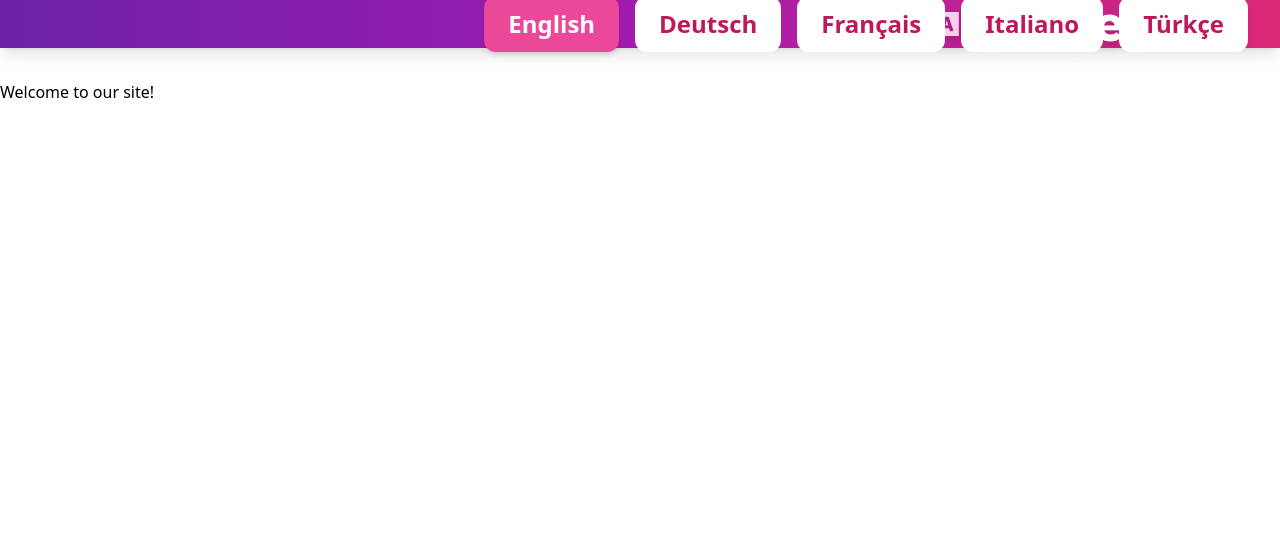
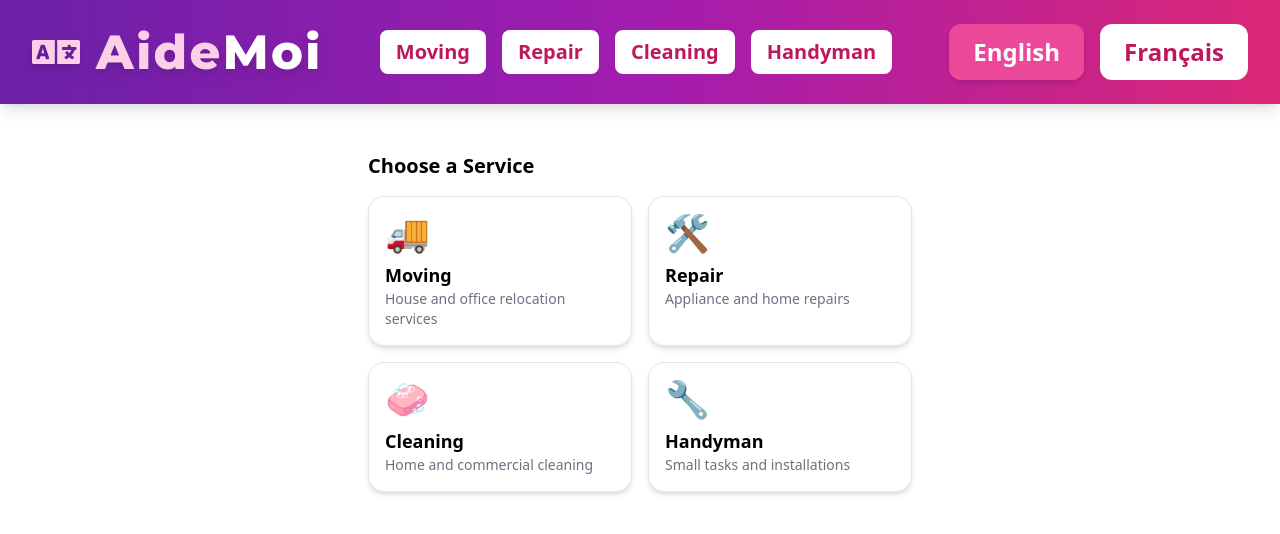
Before and after one commit to ArfOz/aidemoi, a Next.js app: page /en in a window 1280 px wide. Shown: the top 534 px of the page. Built offline with nearby package versions, Linux system fonts and the light colour scheme.

Commit message:
chore: update dependencies in package.json
- Added @react-google-maps/api and @shadcn/ui to dependencies
- Updated react-hook-form and added zod to dependencies

```diff
--- a/app/[locale]/[category]/page.tsx
+++ /dev/null
@@ -1,47 +0,0 @@
-import { Metadata } from "next"
-import ServiceCard from "../components/ServiceCard"
-
-export const generateMetadata = async ({
-  params,
-}: {
-  params: { category: string }
-}): Promise<Metadata> => {
-  return {
-    title: `${params.category} Hizmetleri`,
-    description: `${params.category} kategorisindeki profesyonelleri keşfedin.`,
-  }
-}
-
-async function fetchServices(category: string) {
-  const res = await fetch(
-    `https://api.example.com/services?category=${category}`
-  )
-  if (!res.ok) throw new Error("Hizmetler alınamadı")
-  return res.json()
-}
-
-export default async function CategoryPage({
-  params,
-}: {
-  params: { category: string }
-}) {
-  const services = await fetchServices(params.category)
-
-  return (
-    <div className="container mx-auto py-8">
-      <h1 className="text-3xl font-bold mb-6">{params.category} Hizmetleri</h1>
-      <div className="grid grid-cols-3 gap-6">
-        {services.map(
-          (service: {
-            id: string
-            title: string
-            description: string
-            price: number
-          }) => (
-            <ServiceCard key={service.id} service={service} />
-          )
-        )}
-      </div>
-    </div>
-  )
-}
--- a/app/[locale]/components/Navbar.tsx
+++ b/app/[locale]/components/Navbar.tsx
@@ -1,8 +1,9 @@
 "use client"
 
 import { locales } from "@/i18n/routing"
-import { useRouter, usePathname } from "next/navigation"
+import { useRouter, usePathname, useParams } from "next/navigation"
 import { FaLanguage } from "react-icons/fa"
+import Link from "next/link"
 
 // Map locale codes to language names
 const languageMap: Record<string, string> = {
@@ -13,28 +14,53 @@ const languageMap: Record<string, string> = {
   it: "Italiano",
 }
 
+// Example categories (should match your category keys)
+const categories = [
+  { key: "moving", label: "Moving" },
+  { key: "repair", label: "Repair" },
+  { key: "cleaning", label: "Cleaning" },
+  { key: "handyman", label: "Handyman" },
+]
+
 const Navbar: React.FC<{ lang: string }> = ({ lang: currentLang }) => {
   const router = useRouter()
   const pathname = usePathname()
+  const params = useParams()
 
   const changeLanguage = (lang: string) => {
     const newPathname = pathname.replace(`/${currentLang}`, `/${lang}`)
     router.push(newPathname)
   }
 
+  // Get current locale for links
+  const locale = (params.locale as string) || currentLang
+
   return (
-    <nav className="relative flex items-center w-screen px-8 py-6 bg-gradient-to-r from-purple-800 via-fuchsia-700 to-pink-600 shadow-lg mb-8 bg-teal-500">
-      <div className="absolute right-8 flex items-center gap-4">
+    <nav className="flex items-center justify-between px-8 py-6 bg-gradient-to-r from-purple-800 via-fuchsia-700 to-pink-600 shadow-lg mb-8">
+      {/* Left side: Logo */}
+      <div className="flex items-center gap-4">
         <span className="text-5xl text-pink-200 drop-shadow-lg">
           <FaLanguage />
         </span>
         <span className="font-logo text-5xl font-extrabold tracking-tight text-white drop-shadow-lg">
-          Aide moi
+          <span className="text-pink-200">Aide</span>
+          <span className="text-white">Moi</span>
         </span>
       </div>
-
-      <div className="ml-auto flex gap-4">
-        <div className="absolute inset-y-0 right-8 flex items-center gap-4">
+      {/* Center: Categories */}
+      <div className="flex gap-4">
+        {categories.map((cat) => (
+          <Link
+            key={cat.key}
+            href={`/${locale}/${cat.key}`}
+            className="px-4 py-2 rounded-lg text-xl font-semibold bg-white text-pink-700 hover:bg-pink-200 transition-colors duration-200"
+          >
+            {cat.label}
+          </Link>
+        ))}
+      </div>
+      {/* Right side: Language buttons */}
+      <div className="flex gap-4">
         {locales.map((lang) => (
           <button
             key={lang}
@@ -50,7 +76,6 @@ const Navbar: React.FC<{ lang: string }> = ({ lang: currentLang }) => {
           </button>
         ))}
       </div>
-      </div>
       <style jsx global>{`
         @import url("https://fonts.googleapis.com/css2?family=Montserrat:wght@800&display=swap");
         .font-logo {
--- /dev/null
+++ b/app/[locale]/components/category-card.tsx
@@ -0,0 +1,28 @@
+// src/components/service/category-card.tsx
+"use client"
+
+import { useRouter } from "next/navigation"
+
+type Props = {
+  category: {
+    id: string
+    name: string
+    description: string
+    icon: string
+  }
+}
+
+export function CategoryCard({ category }: Props) {
+  const router = useRouter()
+
+  return (
+    <div
+      onClick={() => router.push(`/request/new?category=${category.id}`)}
+      className="p-4 rounded-2xl shadow-md border cursor-pointer hover:shadow-lg transition bg-white"
+    >
+      <div className="text-4xl">{category.icon}</div>
+      <h2 className="font-semibold text-lg mt-2">{category.name}</h2>
+      <p className="text-sm text-gray-500">{category.description}</p>
+    </div>
+  )
+}
--- a/app/[locale]/page.tsx
+++ b/app/[locale]/page.tsx
@@ -1,17 +1,28 @@
-// import { useTranslations } from "next-intl"
+import { useTranslations } from "next-intl"
+import { CategoryCard } from "./components/category-card"
 
-// export default function Home() {
-//   const t = useTranslations("index")
-//   return (
-//     <div>
-//       <h1>{t("welcome")}</h1>
-//       <p>{t("description")}</p>
-//     </div>
-//   )
-// }
-import { getTranslations } from "next-intl/server"
+export default function HomePage() {
+  const t = useTranslations()
 
-export default async function HomePage() {
-  const t = await getTranslations("Index")
-  return <h1>{t("welcome")}</h1>
+  const categories = ["moving", "repair", "cleaning", "handyman"]
+
+  return (
+    <main className="p-4 max-w-xl mx-auto">
+      <h1 className="text-xl font-bold mb-4">{t("home.title")}</h1>
+
+      <div className="grid grid-cols-1 sm:grid-cols-2 gap-4">
+        {categories.map((key) => (
+          <CategoryCard
+            key={key}
+            category={{
+              id: key,
+              name: t(`categories.${key}.name`),
+              description: t(`categories.${key}.description`),
+              icon: t(`categories.${key}.icon`),
+            }}
+          />
+        ))}
+      </div>
+    </main>
+  )
 }
--- a/i18n/routing.ts
+++ b/i18n/routing.ts
@@ -1,5 +1,6 @@
 import { defineRouting } from "next-intl/routing"
-export const locales = ["en", "de", "fr", "it", "tr"]
+// export const locales = ["en", "de", "fr", "it", "tr"]
+export const locales = ["en", "fr"]
 
 export const routing = defineRouting({
   // A list of all locales that are supported
--- a/messages/de.json
+++ b/messages/de.json
@@ -1,6 +1,6 @@
 {
   "Index": {
-    "welcome": "Welcome to our site!",
-    "description": "This is an example of a multilingual app."
+    "welcome": "Willkommen auf unserer Seite!",
+    "description": "Dies ist ein Beispiel für eine mehrsprachige App."
   }
 }
--- a/messages/en.json
+++ b/messages/en.json
@@ -1,6 +1,27 @@
 {
-  "Index": {
-    "welcome": "Welcome to our site!",
-    "description": "This is an example of a multilingual app."
+  "home": {
+    "title": "Choose a Service"
+  },
+  "categories": {
+    "moving": {
+      "name": "Moving",
+      "description": "House and office relocation services",
+      "icon": "🚚"
+    },
+    "repair": {
+      "name": "Repair",
+      "description": "Appliance and home repairs",
+      "icon": "🛠️"
+    },
+    "cleaning": {
+      "name": "Cleaning",
+      "description": "Home and commercial cleaning",
+      "icon": "🧼"
+    },
+    "handyman": {
+      "name": "Handyman",
+      "description": "Small tasks and installations",
+      "icon": "🔧"
+    }
   }
 }
--- a/messages/fr.json
+++ b/messages/fr.json
@@ -1,6 +1,27 @@
 {
-  "Index": {
-    "welcome": "Bienvenue sur notre site !",
-    "description": "Ceci est un exemple d'une application multilingue."
+  "home": {
+    "title": "Choisissez un service"
+  },
+  "categories": {
+    "moving": {
+      "name": "Déménagement",
+      "description": "Services de déménagement de maison et de bureau",
+      "icon": "🚚"
+    },
+    "repair": {
+      "name": "Réparation",
+      "description": "Réparations d'appareils et de maison",
+      "icon": "🛠️"
+    },
+    "cleaning": {
+      "name": "Nettoyage",
+      "description": "Nettoyage domestique et commercial",
+      "icon": "🧼"
+    },
+    "handyman": {
+      "name": "Bricoleur",
+      "description": "Petits travaux et installations",
+      "icon": "🔧"
+    }
   }
 }
--- a/package.json
+++ b/package.json
@@ -10,11 +10,15 @@
   },
   "dependencies": {
     "@heroicons/react": "^2.2.0",
+    "@react-google-maps/api": "^2.20.7",
+    "@shadcn/ui": "^0.0.4",
     "next": "^15.0.0",
     "next-intl": "^3.26.5",
     "react": "^18.2.0",
     "react-dom": "^18.2.0",
-    "react-icons": "^5.5.0"
+    "react-hook-form": "^7.59.0",
+    "react-icons": "^5.5.0",
+    "zod": "^3.25.67"
   },
   "devDependencies": {
     "@types/node": "^20",
```
Also changed, not shown: 1 other file (tests, documents, lock files or other folders). Lines whose indentation alone changed are shown as unchanged.
